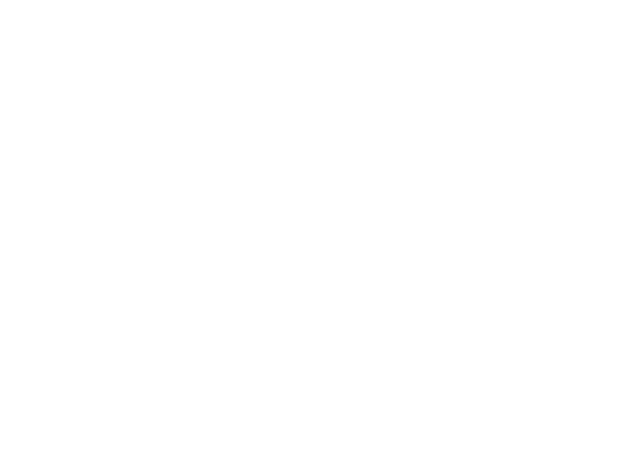
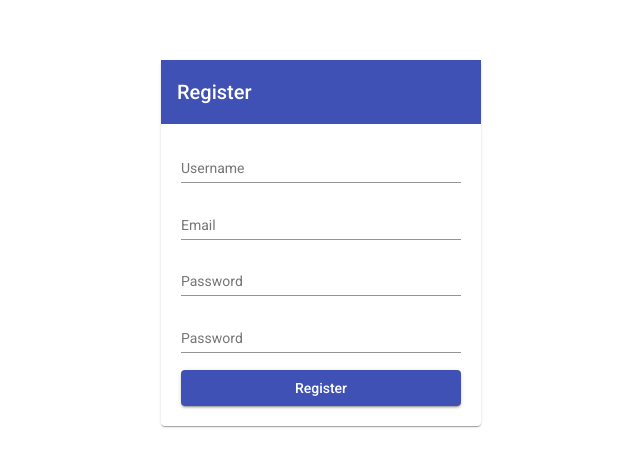
Before and after one commit to FredAtei/NeighbourHood, an Angular app in the folder neighbourhood/: page /register in a window 1280 px wide. Before the commit this address led to /. Shown: the part 157-624 px from the top of the page, without its empty margins (319-959 px from the left). Built offline with nearby package versions, Linux system fonts and the light colour scheme.

Commit message:
deployment

```diff
--- a/neighbourhood/src/app/app.module.ts
+++ b/neighbourhood/src/app/app.module.ts
@@ -14,6 +14,7 @@ import {MatToolbarModule} from '@angular/material/toolbar';
 import { NavbarComponent } from './navbar/navbar.component';
 import { HomeComponent } from './home/home.component';
 import { UserComponent } from './user/user.component';
+import { RegisterComponent } from './register/register.component';
 
 @NgModule({
   declarations: [
@@ -21,7 +22,8 @@ import { UserComponent } from './user/user.component';
     LoginComponent,
     NavbarComponent,
     HomeComponent,
-    UserComponent
+    UserComponent,
+    RegisterComponent
   ],
   imports: [
     BrowserModule,
--- a/neighbourhood/src/app/home/home.component.html
+++ b/neighbourhood/src/app/home/home.component.html
@@ -1,14 +1,11 @@
 <div class="container-fluid">
   <div class="top">
       <div class="card">
+
+        <h6 style="padding-top: 0; font-size: 20px;">A̲c̲c̲o̲u̲n̲t̲ ̲I̲n̲f̲o̲ ̲&̲ ̲S̲e̲t̲t̲i̲n̲g̲s̲</h6>
         <div class="name">
           <span>Name:</span><br><br><span>Role:</span><br><br><span>Neighbouhood-Name:</span><br><br><span>Users:</span>
         </div>
-
-      </div>
-
-      <div class="card">
-        <h6 style="padding-top: 0;">Acount Settings</h6>
 
         <button (click) = "showDetails()"> Create a neighbourhood</button>
             <br>
@@ -29,12 +26,11 @@
                       </button>
                   </div>
                   <div class="modal-body">
-                        <p>Are you sure you want to delete your profile??</p>
+                      <p>Delete your profile?</p>
                   </div>
                   <div class="modal-footer">
-                        <a href=""><button type="button" class="btn btn-danger">I'm sure</button></a>
+                      <a href=""><button type="button" class="btn btn-danger">Okay</button></a>
                       <button type="button" class="btn btn-secondary" data-dismiss="modal">Cancel</button>
-                    </div>
                   </div>
               </div>
           </div>
@@ -44,9 +40,9 @@
 <div class="map">
 
 </div>
-<div  *ngIf= "showForm">
+<!-- <div  *ngIf= "showForm">
     <app-post-form ></app-post-form>
-</div>
+</div> -->
 <div  *ngIf= "showUsers">
    <app-user></app-user>
 </div>
--- a/neighbourhood/src/app/models/user.ts
+++ b/neighbourhood/src/app/models/user.ts
@@ -1,6 +1,6 @@
 export interface User {
   url: string;
-  username: string;
+  name: string;
   email: string;
   is_staff: boolean;
 }
--- /dev/null
+++ b/neighbourhood/src/app/register/register.component.css
@@ -0,0 +1,7 @@
+.main-div mat-card {
+  padding: 0%;
+}
+
+.login-form{
+  padding: 20px;
+}
--- /dev/null
+++ b/neighbourhood/src/app/register/register.component.html
@@ -0,0 +1,25 @@
+<div fxLayoutAlign="center center" fxFlexFill class="main-div">
+  <mat-card fxFlex="25">
+    <mat-toolbar color="primary">Register</mat-toolbar>
+    <form fxLayoutAlign="stretch" fxLayout="column" class="login-form">
+      <mat-form-field>
+        <input matInput placeholder="Username">
+      </mat-form-field>
+
+      <mat-form-field>
+        <input matInput placeholder="Email">
+      </mat-form-field>
+
+      <mat-form-field>
+        <input matInput type="password" placeholder="Password">
+      </mat-form-field>
+
+      <mat-form-field>
+        <input matInput type="password" placeholder="Password">
+      </mat-form-field>
+      <button mat-raised-button type="submit" color="primary">Register</button>
+    </form>
+
+
+  </mat-card>
+</div>
--- /dev/null
+++ b/neighbourhood/src/app/register/register.component.ts
@@ -0,0 +1,15 @@
+import { Component, OnInit } from '@angular/core';
+
+@Component({
+  selector: 'app-register',
+  templateUrl: './register.component.html',
+  styleUrls: ['./register.component.css']
+})
+export class RegisterComponent implements OnInit {
+
+  constructor() { }
+
+  ngOnInit(): void {
+  }
+
+}
--- a/neighbourhood/src/app/user/user.component.html
+++ b/neighbourhood/src/app/user/user.component.html
@@ -39,7 +39,7 @@
       <tbody>
         <tr *ngFor="let user of users; index as i">
           <th scope="row"><a routerLink="/user/{{ i }}">View</a></th>
-          <td>{{ user.username }}</td>
+          <td>{{ user.name }}</td>
           <td>{{ user.email }}</td>
           <td>{{ user.is_staff }}</td>
         </tr>
```
Also changed, not shown: neighbourhood/src/app/app-routing.module.ts (+9 -2 lines), 1 other file (tests, documents, lock files or other folders). Lines whose indentation alone changed are shown as unchanged.
